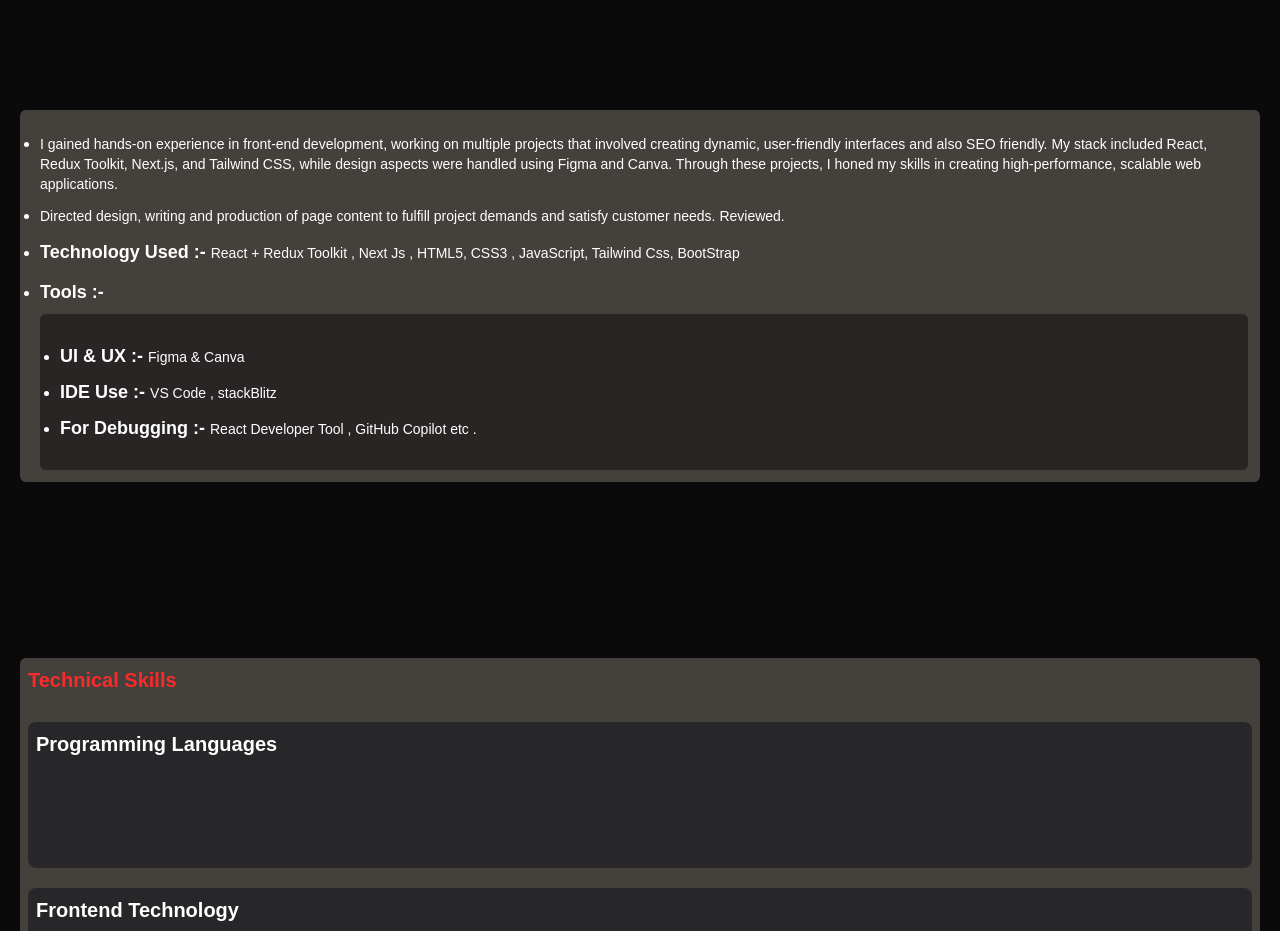
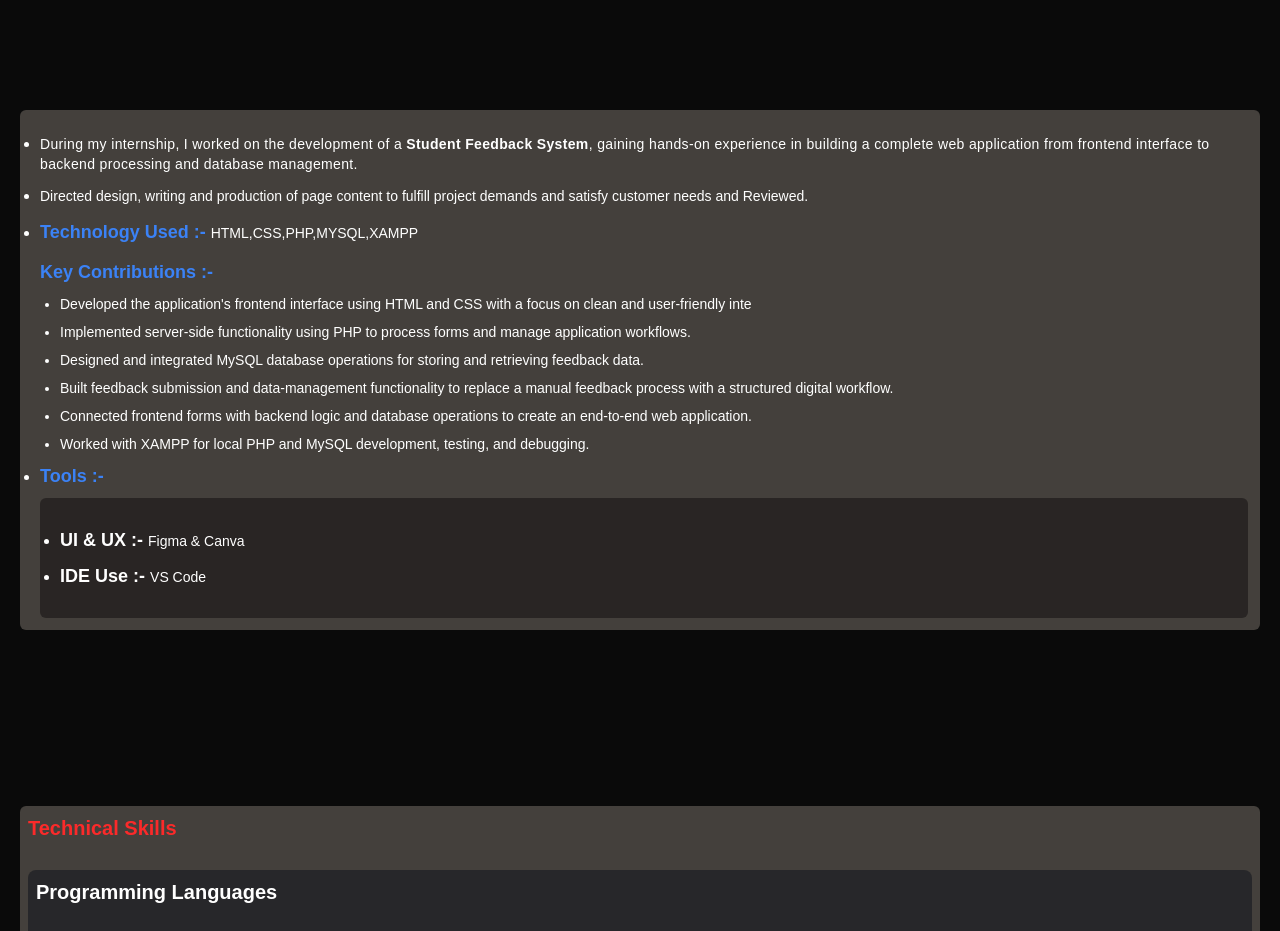
Before and after one commit to abhijit84842/Abhijit_Portfolio, a Next.js app: page / in a window 1280 px wide. Shown: the part 1460-2391 px from the top of the page. Built offline with nearby package versions, Linux system fonts and the light colour scheme.

Commit message:
update experience

```diff
--- a/app/components/ExperienceSection/Experience.js
+++ b/app/components/ExperienceSection/Experience.js
@@ -77,7 +77,7 @@ const Experience = () => {
         <div className="company-name">
           <p className="text-sm text-white font-semibold 2xl:text-3xl">
             Sikharthy Infotech Pvt.Ltd <span className="text-[#F61E1E]">|</span>{" "}
-            <span className="text-[#0B44FF]">Frontend Developer Intern</span>{" "}
+            <span className="text-[#0B44FF]">Web Development Intern</span>{" "}
           </p>
         </div>
         <div className="date mt-2 2xl:mt-0">
@@ -90,35 +90,65 @@ const Experience = () => {
         <ul className="ml-2 p-3 text-white list-disc leading-5    2xl:ml-5 2xl:p-5 2xl:leading-10">
           <li className="my-3 ">
             {" "}
-            <p className="text-sm  2xl:text-xl">
-              {" "}
-              I gained hands-on experience in front-end development, working on
-              multiple projects that involved creating dynamic, user-friendly
-              interfaces and also SEO friendly. My stack included React, Redux
-              Toolkit, Next.js, and Tailwind CSS, while design aspects were
-              handled using Figma and Canva. Through these projects, I honed my
-              skills in creating high-performance, scalable web applications.
+            <p className="text-sm  2xl:text-xl tracking-wide">
+              During my internship, I worked on the development of a{" "}
+              <strong>Student Feedback System</strong>, gaining hands-on
+              experience in building a complete web application from frontend
+              interface to backend processing and database management.
             </p>
           </li>
           <li className="my-3">
             <p className="text-sm text-ellipsis 2xl:text-xl">
               Directed design, writing and production of page content to fulfill
-              project demands and satisfy customer needs. Reviewed.
+              project demands and satisfy customer needs and Reviewed.
             </p>{" "}
           </li>
           <li className="my-3">
             <p className="text-sm 2xl:text-xl">
               {" "}
-              <span className="text-lg font-semibold 2xl:text-2xl">
+              <span className="text-lg font-semibold 2xl:text-2xl text-blue-500">
                 Technology Used :-{" "}
               </span>{" "}
-              React + Redux Toolkit , Next Js , HTML5, CSS3 , JavaScript,
-              Tailwind Css, BootStrap
+              HTML,CSS,PHP,MYSQL,XAMPP
             </p>
           </li>
+          <div>
+            <p className="2xl:text-2xl font-semibold text-lg text-blue-500">
+              Key Contributions :-{" "}
+            </p>
+            <ul className="ml-5 list-disc text-sm 2xl:text-xl my-2 flex flex-col gap-2">
+              <li>
+                Developed the application&apos;s frontend interface using HTML
+                and CSS with a focus on clean and user-friendly inte
+              </li>
+              <li>
+                Implemented server-side functionality using PHP to process forms
+                and manage application workflows.
+              </li>
+              <li>
+                Designed and integrated MySQL database operations for storing
+                and retrieving feedback data.
+              </li>
+              <li>
+                Built feedback submission and data-management functionality to
+                replace a manual feedback process with a structured digital
+                workflow.
+              </li>
+              <li>
+                Connected frontend forms with backend logic and database
+                operations to create an end-to-end web application.
+              </li>
+              <li>
+                Worked with XAMPP for local PHP and MySQL development, testing,
+                and debugging.
+              </li>
+            </ul>
+          </div>
           <li>
             <div className=" 2xl:flex">
-              <p className="text-lg font-semibold 2xl:text-2xl">Tools :- </p>
+              <p className="text-lg font-semibold 2xl:text-2xl text-blue-500">
+                Tools :-{" "}
+              </p>
               <ul className="list-disc bg-stone-800 ml-0 mt-2 p-5 rounded-md 2xl:ml-20 2xl:p-5 2xl:mt-5">
                 <li className="my-2">
                   <p className="text-sm 2xl:text-lg">
@@ -134,15 +164,7 @@ const Experience = () => {
                     <span className="text-lg font-semibold 2xl:text-xl">
                       IDE Use :-{" "}
                     </span>
-                    VS Code , stackBlitz
-                  </p>
-                </li>
-                <li className="my-2">
-                  <p className="text-sm 2xl:text-lg">
-                    <span className="text-lg font-semibold 2xl:text-xl">
-                      For Debugging :-{" "}
-                    </span>
-                    React Developer Tool , GitHub Copilot etc .
+                    VS Code
                   </p>
                 </li>
               </ul>
```
